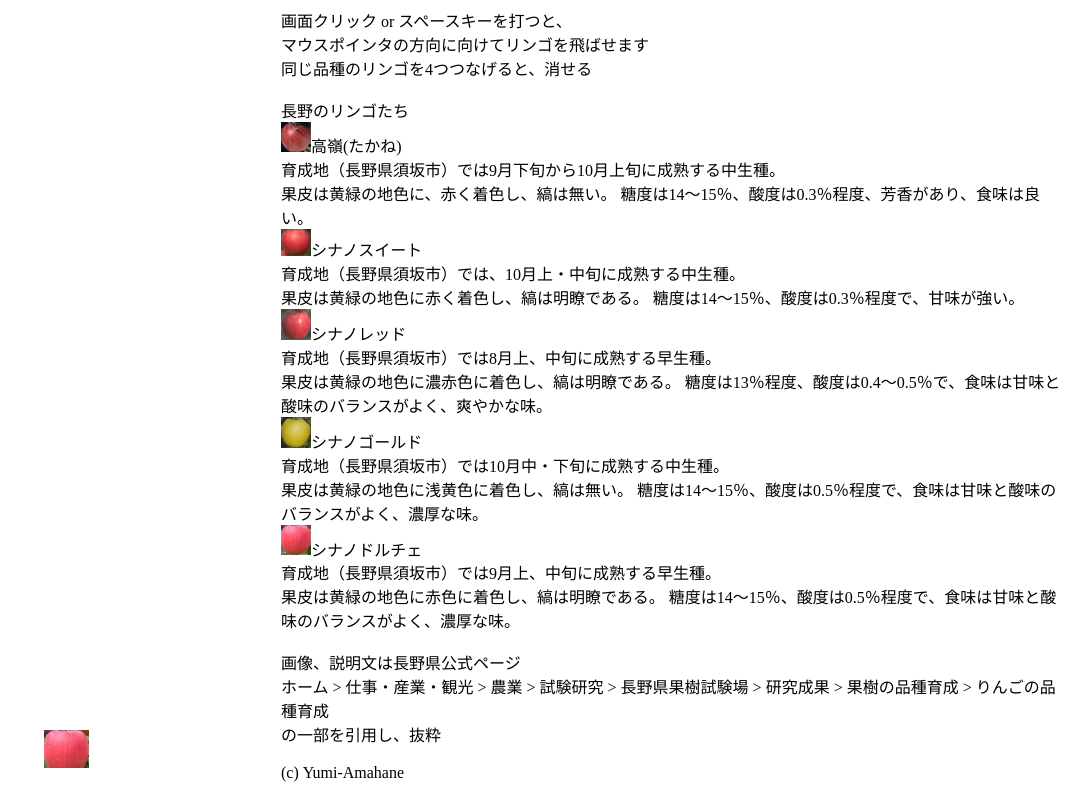
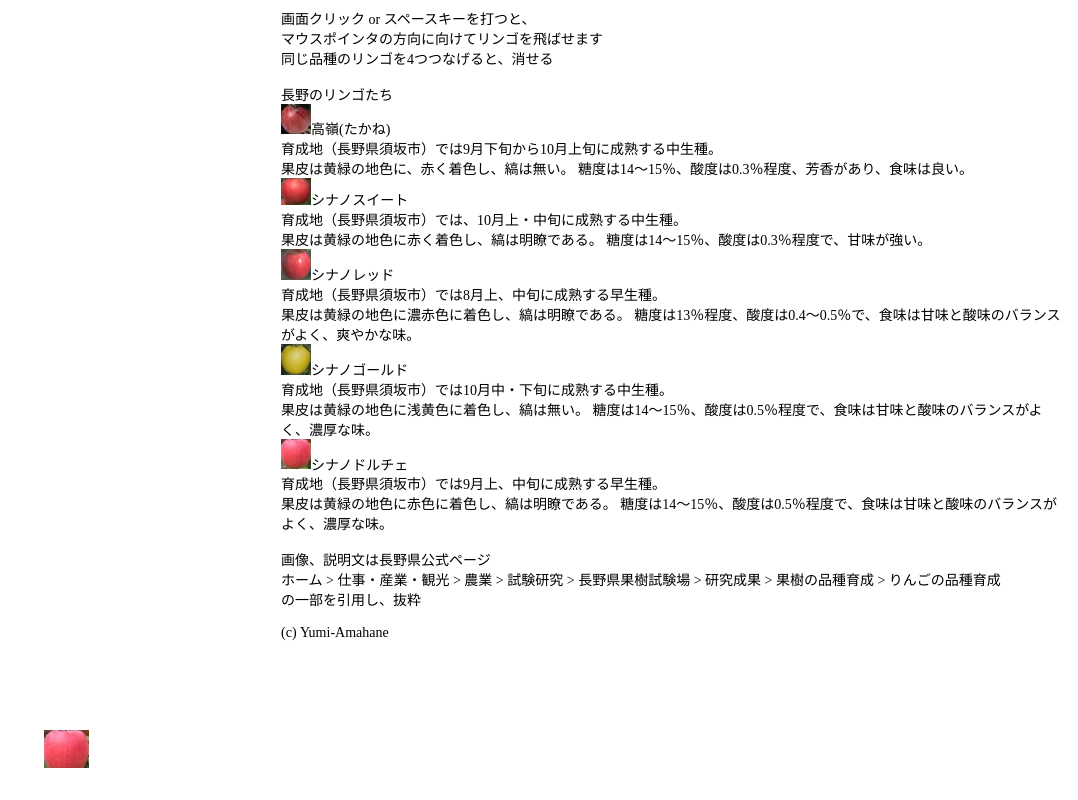
Before and after one commit to Yumi-Amahane/AppleShot, a plain HTML site: page index.html in a window 1280 px wide. Shown: the whole page, without its empty margins (202-1280 px from the left). Drawn offline with Linux system fonts and the light colour scheme.

Commit message:
フォントサイズを明示的にする

```diff
--- a/index.html
+++ b/index.html
@@ -1,13 +1,13 @@
 <html>
     <head><title>りんごはっしゃ</title></head>
     <Body><div id="Field" style="float: left;"></div>
-    <div id="RuleText">
+    <div style="font-size: 14;" id="RuleText">
         画面クリック or スペースキーを打つと、<br>
         マウスポインタの方向に向けてリンゴを飛ばせます<br>
         同じ品種のリンゴを4つつなげると、消せる<br>
         <br>
         長野のリンゴたち<br>
-        <div id="ApplePics"></div>
+        <div  id="ApplePics"></div>
     </div>
     </Body>
 
```
